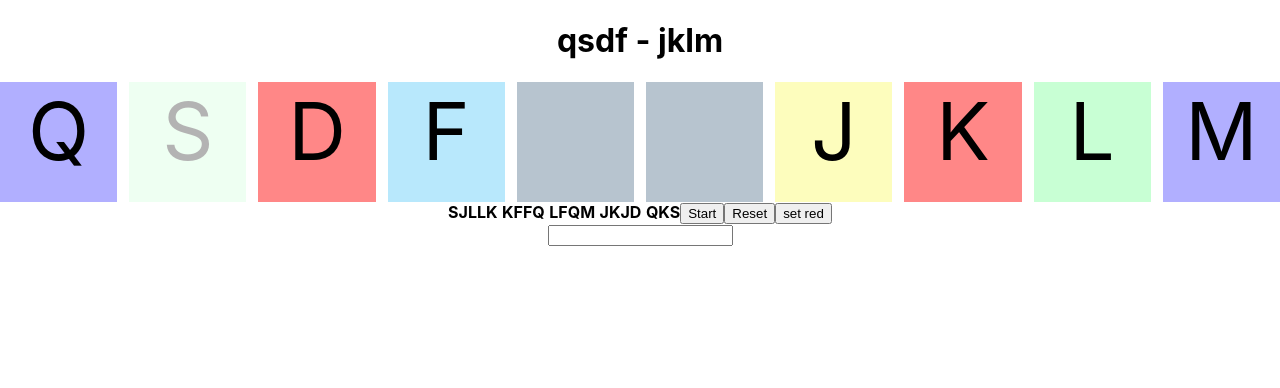
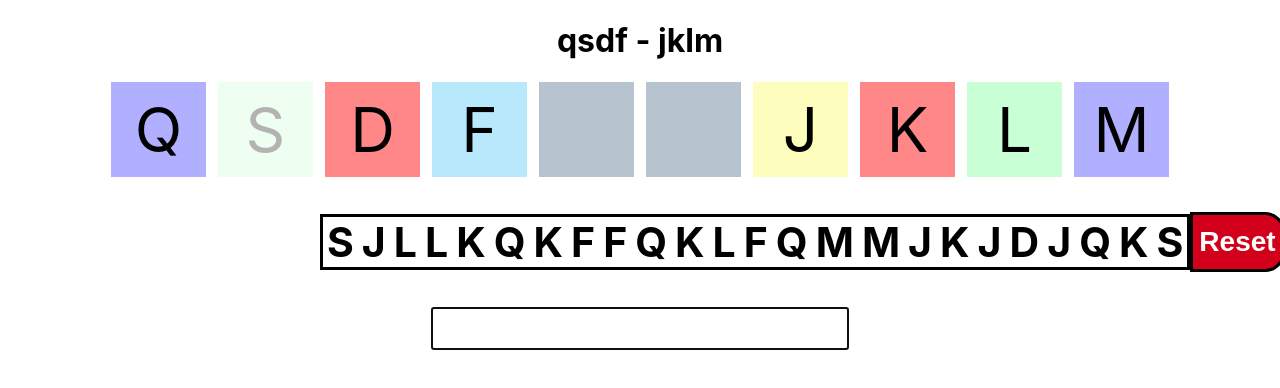
Before and after one commit to fang44Zen/Tiktype, a React (Create React App) app: page / in a window 1280 px wide. Both pictures are taken after a click on the button "Start". Shown: the top 388 px of the page. Built offline with nearby package versions, Linux system fonts and the light colour scheme.

Commit message:
SASS + quelques petites up

```diff
--- a/src/components/keyboards/keyboard-lelve1/keyboard.styles.scss
+++ b/src/components/keyboards/keyboard-lelve1/keyboard.styles.scss
@@ -5,10 +5,12 @@
 
 }
 .key-style{
-    display: inline-block;
-    width: 120px;
-    height: 120px;
-    font-size: 80px;
+    display: flex;
+    justify-content: center;
+    align-items: center;
+    width: 95px;
+    height: 95px;
+    font-size: 62px;
 }
 
 .oriculaire-keys{
--- a/src/components/level1/exo1.component.jsx
+++ b/src/components/level1/exo1.component.jsx
@@ -6,13 +6,15 @@ import './exo1.styles.scss';
 const FirstExo = () =>{
 
     const [letters, setLetters] = useState([]);
+    const [playButton, setPlayButton] = useState(false);
     const [inputValue, setInputValue] = useState('');
     const keysList = ['Q','S','D','F','J','K','L','M'];
-    const {keyActive, setKeyActive} = useContext(KeyBoardOneContext);
+    const {setKeyActive} = useContext(KeyBoardOneContext);
 
     const resetArray = () =>{
         setLetters([]);
         setInputValue("");
+        setPlayButton(false);
     }
 
     const printRandom = () =>{
@@ -23,24 +25,13 @@ const FirstExo = () =>{
             string = {str: string+keysList[random], color: "normal-answer"};
             setLetters(letters => [...letters, string]);
         }
-
+        setPlayButton(true);
     };
 
     const inputListener = (event) =>{
         const str = event.target.value;
         setInputValue(str);
     };
-
-    const setRed = () =>{
-        const colorUpdate = letters.map((elem, i) =>{
-            if(i !== 4){
-                return elem;
-            }else{
-                return {...elem, color: "wrong-answer",}
-            }
-        })
-        setLetters(colorUpdate)
-    }
 
     useEffect(()=>{
         var charInput = inputValue.charAt(inputValue.length-1);
@@ -72,34 +63,29 @@ const FirstExo = () =>{
     }, [inputValue]);
 
     useEffect(()=>{
-        console.log(letters.map(e =>e.str));
         var charRandom =  letters.map(elem =>elem.str);
         var index = inputValue.length;
         setKeyActive(charRandom[index]);
 
     }, [letters])
 
-    // useEffect(()=>{
-    //     console.log(keyActive);
-    // }, [keyActive])
-
-    const keyHandler = (event) =>{}
-
     return(
-        <div>
+        <div className="exo1-main" >
             <h1>qsdf - jklm</h1>
             <KeyboardOne />
-            <div>
-            {letters.map((elem, id) =>(
-                id % 5 ===0 & id > 1 ? <span> </span>:
-                <span className={`${elem.color} charac-list`} key={id}>{elem.str}</span>
+            {playButton&& <div className="char-nav">
+                <div className="charac-zone">
+                    {letters.map((elem, id) =>(
+                        <span className={`${elem.color} charac-list`} key={id}>{elem.str}</span>
+                    ))}
+                </div>
+                <button className="button-ex1-style" onClick={resetArray}>Reset</button>
+            </div>}
+            {playButton?
+            <input className="input-exo1" type="text" autoFocus onChange={inputListener} value={inputValue} />:
+            <button className="button-ex1-style" type="submit" onClick={printRandom}>Start</button>}
 
-            ))}
-                <button onClick={printRandom}>Start</button>
-                <button onClick={resetArray}>Reset</button>
-                <button onClick={setRed}>set red</button>
-            </div>
-            <input type="text" onChange={inputListener} value={inputValue} onKeyDown={keyHandler}  />
+
         </div>
     )
 }
--- a/src/components/level1/exo1.styles.scss
+++ b/src/components/level1/exo1.styles.scss
@@ -1,3 +1,10 @@
+// .exo1-main{
+//     display: flex;
+//     flex-direction: column;
+//     justify-content: center;
+// }
+
+
 .good-answer {
     color: green;
 }
@@ -10,6 +17,39 @@
     color: black;
 }
 
-.charac-list{
+.char-nav{
+    display: flex;
+    align-items: center;
+    margin: 0 auto ;
+    margin-top: 35px;
+    margin-bottom: 35px;
+    width: 50%;
+
+    .charac-zone{
+        border: solid black 3px;
+        .charac-list{
+            font-weight: bold;
+            font-size: 41px;
+            margin: 4px;
+        }
+    }
+    .button-ex1-style{
+        border: solid black 3px;
+        border-radius: 0px 20px 20px 0px;
+        background-color: #D2001A;
+        color: white;
+    }
+}
+
+.input-exo1{
+    width: 32%;
+    font-size: 32px;
+
+}
+
+.button-ex1-style{
     font-weight: bold;
+    font-size: 28px;
+    width: 120px;
+    height: 60px;
 }
```
